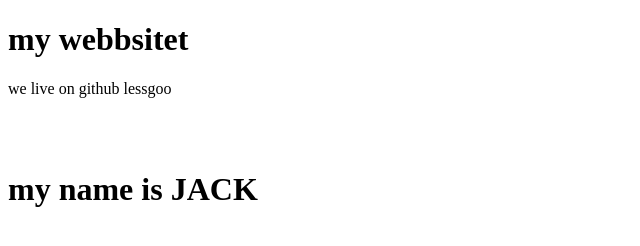
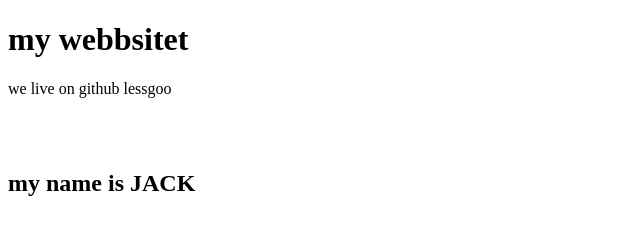
Before and after one commit to jackarvey/jackarvey.github.io, a plain HTML site: page index.html in a window 1280 px wide. Shown: the whole page, without its empty margins (0-640 px from the left). Drawn offline with Linux system fonts and the light colour scheme.

Commit message:
Update index.html

```diff
--- a/index.html
+++ b/index.html
@@ -8,7 +8,7 @@
     <p>we live on github lessgoo</p>
     <br><br>
 
-    <h1>my name is <strong>JACK</strong></h1>
+    <h2>my name is <strong>JACK</strong></h2>
 
 </body>
 
```
